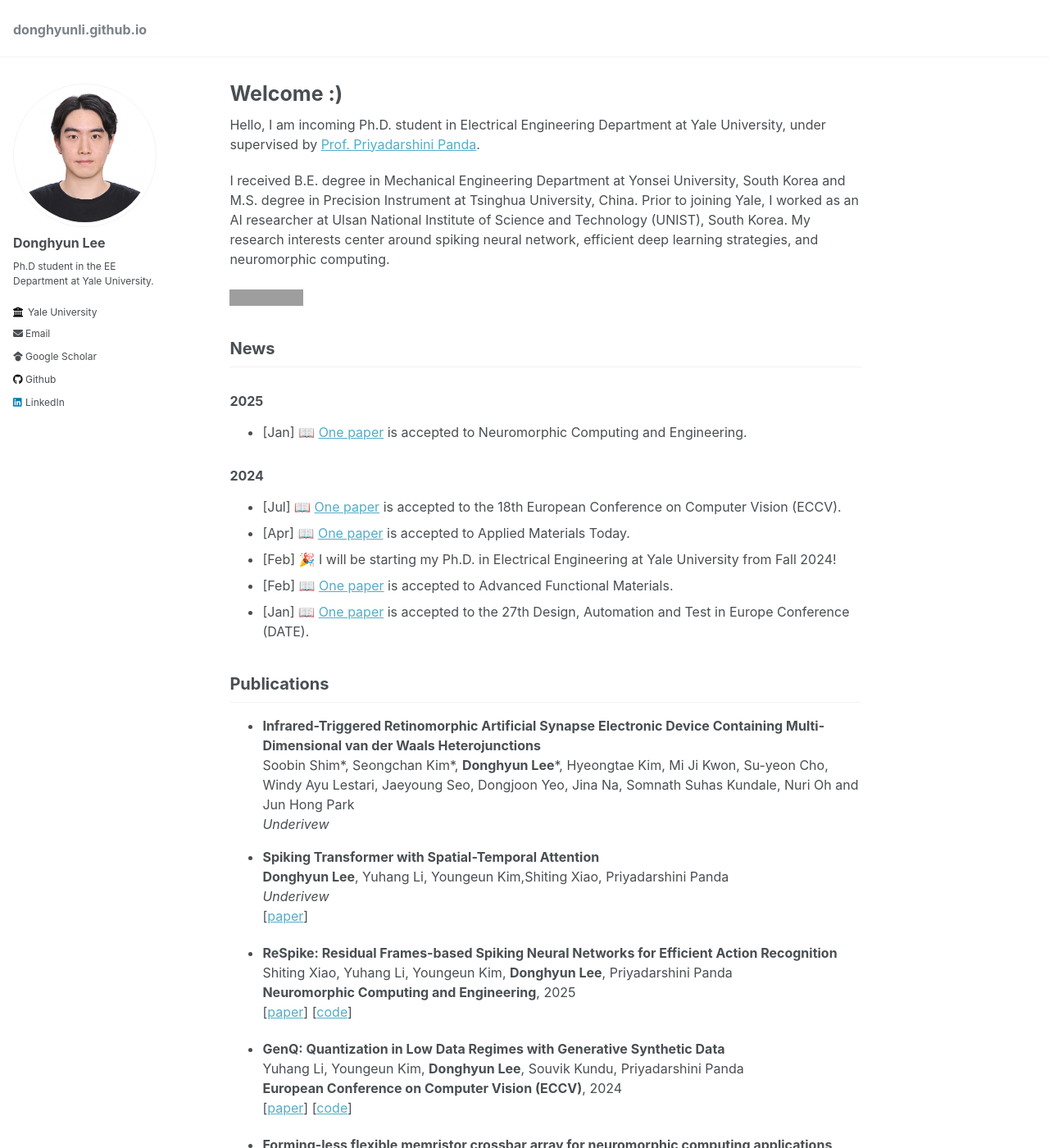
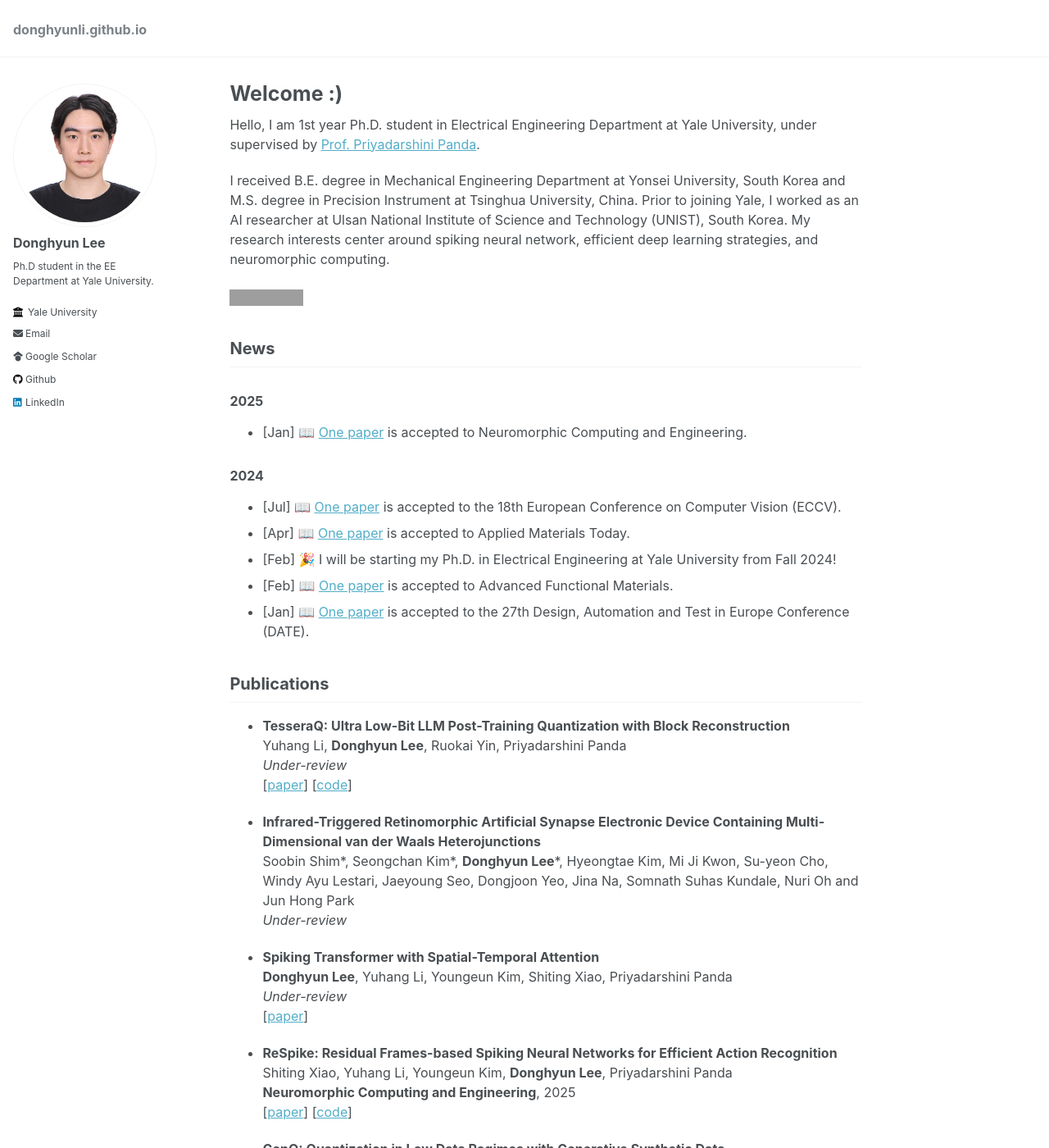
Before and after one commit to donghyunli/donghyunli.github.io, a Jekyll site: the page built from _pages/about.md, in a window 1280 px wide and 1400 px high. Shown: the whole window at 82% size. Built offline with Jekyll 4.4.1, drawn with Linux system fonts in a browser that asks for light colours; grey boxes are pictures that could not be loaded.

Commit message:
update papers

```diff
--- a/_pages/about.md
+++ b/_pages/about.md
@@ -8,7 +8,7 @@ redirect_from:
 ---
 
 
-Hello, I am incoming Ph.D. student in Electrical Engineering Department at Yale University, under supervised by [Prof. Priyadarshini Panda](https://intelligentcomputinglab.yale.edu/principal-investigator).
+Hello, I am 1st year Ph.D. student in Electrical Engineering Department at Yale University, under supervised by [Prof. Priyadarshini Panda](https://intelligentcomputinglab.yale.edu/principal-investigator).
 
 
 I received B.E. degree in Mechanical Engineering Department at Yonsei University, South Korea and M.S. degree in Precision Instrument at Tsinghua University, China. Prior to joining Yale, I worked as an AI researcher at Ulsan National Institute of Science and Technology (UNIST), South Korea. My research interests center around spiking neural network, efficient deep learning strategies, and neuromorphic computing.
@@ -28,17 +28,22 @@ I received B.E. degree in Mechanical Engineering Department at Yonsei University
 
 
 ## Publications
+- **TesseraQ: Ultra Low-Bit LLM Post-Training Quantization with Block Reconstruction**\\
+Yuhang Li, **Donghyun Lee**, Ruokai Yin, Priyadarshini Panda\\
+*Under-review*\\
+[[paper](https://arxiv.org/pdf/2410.19103)] [[code](https://github.com/Intelligent-Computing-Lab-Yale/TesseraQ)]
+
 - **Infrared-Triggered Retinomorphic Artificial Synapse Electronic Device Containing Multi-Dimensional van der Waals Heterojunctions**\\
 Soobin Shim\*, Seongchan Kim\*, **Donghyun Lee**\*, Hyeongtae Kim, Mi Ji Kwon, Su-yeon Cho, Windy Ayu Lestari, Jaeyoung Seo, Dongjoon Yeo, Jina Na, Somnath Suhas Kundale, Nuri Oh and Jun Hong Park\\
-*Underivew*
+*Under-review*
 
 <!-- - **Scaling Direct Feedback Alignment for ImageNet Training**\\
 Yuhang Li, Ruokai Yin, **Donghyun Lee**, Youngeun Kim, Souvik Kundu, Priyadarshini Panda\\
-*Underivew* -->
+*Under-review* -->
 
 - **Spiking Transformer with Spatial-Temporal Attention**\\
-**Donghyun Lee**, Yuhang Li, Youngeun Kim,Shiting Xiao, Priyadarshini Panda\\
-*Underivew*\\
+**Donghyun Lee**, Yuhang Li, Youngeun Kim, Shiting Xiao, Priyadarshini Panda\\
+*Under-review*\\
 [[paper](https://arxiv.org/pdf/2409.19764)]
 
 - **ReSpike: Residual Frames-based Spiking Neural Networks for Efficient Action Recognition**\\
```
